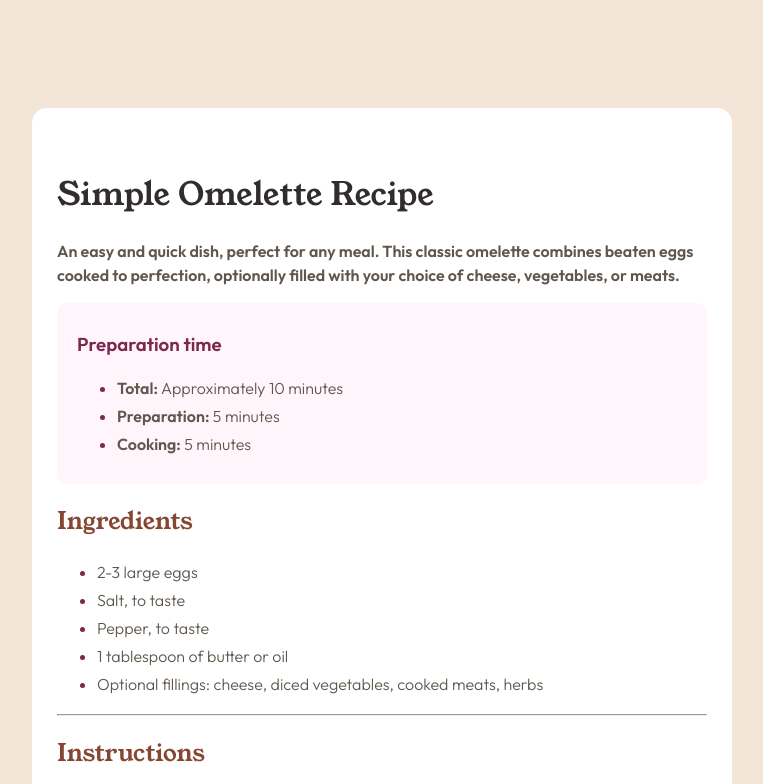
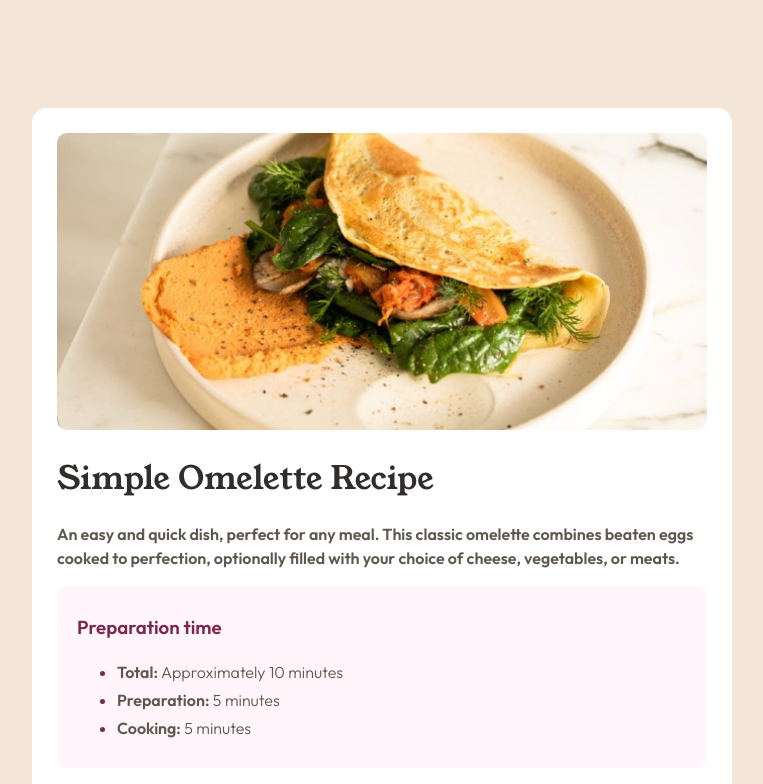
Before and after one commit to dariinda/first-frontend-mentor-project, a plain HTML site: page index.html in a window 1280 px wide. Shown: the top 784 px of the page, without its empty margins (258-1021 px from the left). Drawn offline with Linux system fonts and the light colour scheme.

Commit message:
Update index.html

```diff
--- a/index.html
+++ b/index.html
@@ -123,7 +123,7 @@
     <div id="container">
       <div id="bodys">
         <div>
-          <img src="assets/images/image-omelette.jpeg" alt="" />
+          <img src="image-omelette.jpeg" alt="" />
         </div>
         <h1>Simple Omelette Recipe</h1>
         <p>
```
